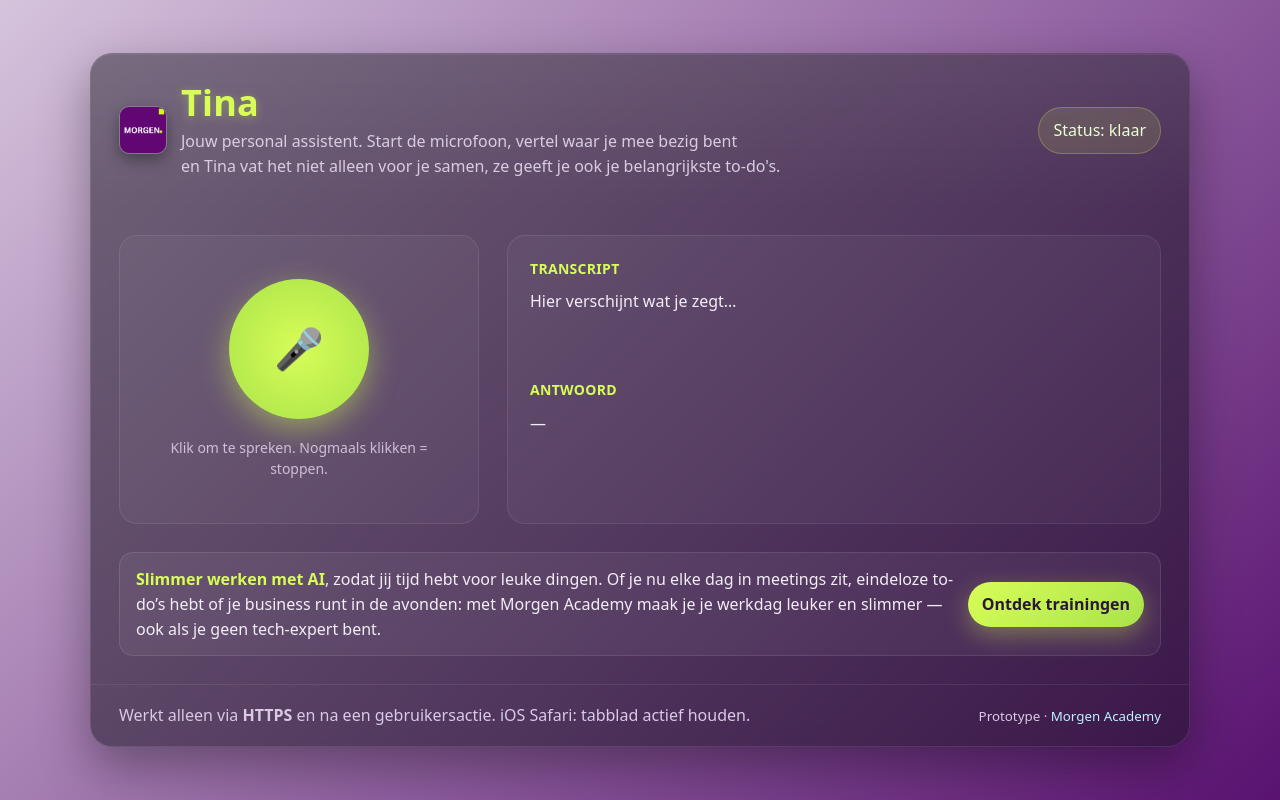
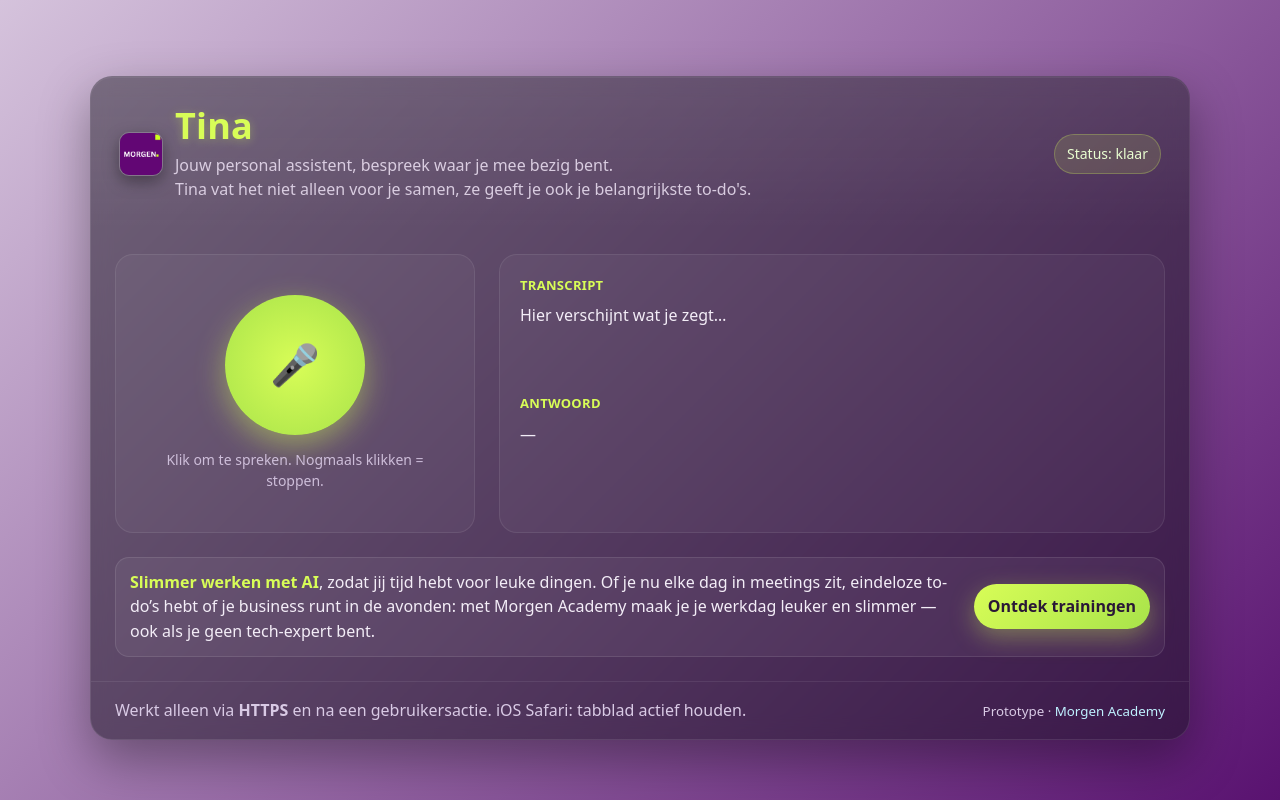
Before and after one commit to harmenvanheist-dotcom/Tina-voice, a plain HTML site: page index.html in a window 1280 px wide. Drawn offline with Linux system fonts and the light colour scheme.

Commit message:
Update index.html

```diff
--- a/index.html
+++ b/index.html
@@ -2,7 +2,7 @@
 <html lang="nl">
 <head>
   <meta charset="utf-8" />
-  <meta name="viewport" content="width=device-width, initial-scale=1" />
+  <meta name="viewport" content="width=device-width, initial-scale=1, viewport-fit=cover" />
   <title>Tina · Voice Assistant · Morgen Academy</title>
   <meta name="description" content="Nederlandstalige voice interface met native microfoon-toegang." />
   <link rel="icon" href="logo.png">
@@ -12,12 +12,14 @@
     html, body { height: 100%; }
     body {
       margin: 0;
+      -webkit-text-size-adjust: 100%;
       font: 16px/1.55 system-ui, -apple-system, "Segoe UI", Roboto, Inter, Arial, sans-serif;
       background: linear-gradient(135deg, #D5C3DC 0%, #591270 100%) fixed;
       color: #f7f7f9;
       display: grid;
       place-items: center;
-      padding: clamp(16px, 3vw, 32px);
+      padding: clamp(12px, 3vw, 32px);
+      padding-bottom: calc(16px + env(safe-area-inset-bottom));
     }
     a { color: #bff1ff; text-decoration: none; }
     a:hover { text-decoration: underline; }
@@ -34,18 +36,16 @@
     }
 
     header {
-      padding: clamp(18px, 3vw, 28px);
+      padding: clamp(14px, 3vw, 28px);
       display: grid;
       grid-template-columns: auto 1fr auto;
       align-items: center;
-      gap: 16px;
+      gap: 12px;
       background: linear-gradient(180deg, rgba(255,255,255,0.06), rgba(255,255,255,0));
     }
-    .brand {
-      display: flex; align-items: center; gap: 14px;
-    }
+    .brand { display: flex; align-items: center; gap: 12px; }
     .brand .logo {
-      width: 48px; height: 48px; border-radius: 10px; overflow: hidden;
+      width: 44px; height: 44px; border-radius: 10px; overflow: hidden;
       border: 1px solid rgba(255,255,255,.15);
       box-shadow: 0 6px 16px rgba(0,0,0,.35);
       flex: 0 0 auto;
@@ -54,8 +54,7 @@
     .brand-title { display: grid; gap: 6px; align-items: start; }
     .brand-title h1 {
       margin: 0;
-      /* iets groter dan vorige versie */
-      font-size: clamp(24px, 3.6vw, 36px);
+      font-size: clamp(22px, 3.6vw, 36px);
       letter-spacing: .2px;
       color: #D8FD57;
       text-shadow: 0 2px 10px rgba(216,253,87,.3);
@@ -65,27 +64,30 @@
 
     .status-chip {
       justify-self: end;
-      padding: 10px 14px; border-radius: 999px;
+      padding: 8px 12px; border-radius: 999px;
       background: rgba(216,253,87,.12); color: #e9ffd1;
       border: 1px solid rgba(216,253,87,.25); white-space: nowrap;
       font-variant-numeric: tabular-nums;
+      font-size: 14px;
     }
 
     .grid {
       display: grid; grid-template-columns: 360px 1fr;
-      gap: clamp(16px, 3vw, 28px); padding: clamp(18px, 3vw, 28px);
+      gap: clamp(12px, 3vw, 24px); padding: clamp(12px, 3vw, 24px);
     }
     @media (max-width: 900px) { .grid { grid-template-columns: 1fr; } }
+
     .panel {
       background: rgba(255,255,255,0.04);
       border: 1px solid rgba(255,255,255,0.08);
       border-radius: 18px;
-      padding: clamp(16px, 2.6vw, 22px);
-      min-height: 180px;
+      padding: clamp(12px, 2.6vw, 20px);
+      min-height: 140px;
     }
-    .panel h2 { margin: 0 0 10px; font-size: 14px; letter-spacing: .3px; text-transform: uppercase; color: #D8FD57; }
-    .panel .content { color: #f3edf7; min-height: 90px; white-space: pre-wrap; word-break: break-word; }
-    .control { display: grid; place-items: center; gap: 18px; text-align: center; }
+    .panel h2 { margin: 0 0 8px; font-size: 13px; letter-spacing: .3px; text-transform: uppercase; color: #D8FD57; }
+    .panel .content { color: #f3edf7; min-height: 90px; white-space: pre-wrap; word-break: break-word; hyphens: auto; }
+    .control { display: grid; place-items: center; gap: 14px; text-align: center; }
+
     .mic-button {
       width: 140px; height: 140px; border-radius: 50%; border: none; cursor: pointer;
       color: #591270;
@@ -98,7 +100,8 @@
     .mic-button:active { transform: translateY(0) scale(.98); }
     .mic-button.active {
       background: radial-gradient(70% 70% at 50% 50%, #ff6b6b 0%, #ff5252 100%);
-      color: #fff; box-shadow: 0 16px 40px rgba(255,107,107,.55); animation: pulse 1.4s infinite;
+      color: #fff; box-shadow: 0 16px 40px rgba(255,107,107,.55);
+      animation: pulse 1.4s infinite;
     }
     @keyframes pulse {
       0% { box-shadow: 0 12px 30px rgba(255,107,107,.45); transform: scale(1); }
@@ -108,17 +111,15 @@
     .hint { color: #d9cae5; opacity: .9; font-size: 14px; }
 
     /* CTA blok onder de tool */
-    .cta-wrap {
-      padding: 0 clamp(18px, 3vw, 28px) clamp(22px, 3vw, 28px);
-    }
+    .cta-wrap { padding: 0 clamp(12px, 3vw, 24px) clamp(16px, 3vw, 24px); }
     .cta {
-      padding: 14px 16px;
+      padding: 12px 14px;
       border: 1px solid rgba(255,255,255,0.10);
       border-radius: 14px;
       background: rgba(255,255,255,0.05);
       display: grid;
       grid-template-columns: 1fr auto;
-      gap: 12px;
+      gap: 10px;
       align-items: center;
     }
     .cta p { margin: 0; color: #f3edf7; }
@@ -135,8 +136,36 @@
     }
     .cta .btn:hover { transform: translateY(-1px); }
 
-    footer { padding: clamp(12px, 2vw, 18px) clamp(18px, 3vw, 28px); display: flex; justify-content: space-between; gap: 12px; color: #d9cae5; border-top: 1px solid rgba(255,255,255,0.08); }
+    footer {
+      padding: clamp(10px, 2vw, 16px) clamp(12px, 3vw, 24px);
+      display: flex; justify-content: space-between; gap: 10px; color: #d9cae5;
+      border-top: 1px solid rgba(255,255,255,0.08);
+    }
     footer a { color: #bff1ff; }
+
+    /* Mobile tweaks */
+    @media (max-width: 600px) {
+      .brand .logo { width: 38px; height: 38px; }
+      .brand-title h1 { font-size: 22px; }
+      .brand-title p { font-size: 14px; }
+      .status-chip { font-size: 12px; padding: 6px 10px; }
+      .mic-button { width: 110px; height: 110px; font-size: 34px; }
+      .panel .content { font-size: 15px; }
+      .cta { grid-template-columns: 1fr; }
+      .cta .btn { width: 100%; text-align: center; }
+      footer { flex-direction: column; align-items: flex-start; gap: 6px; }
+    }
+
+    @media (max-width: 380px) {
+      .mic-button { width: 96px; height: 96px; font-size: 30px; }
+      .panel { padding: 10px; }
+      .panel h2 { font-size: 12px; }
+      .panel .content { font-size: 14px; }
+    }
+
+    @media (prefers-reduced-motion: reduce) {
+      .mic-button.active { animation: none; }
+    }
   </style>
 </head>
 <body>
@@ -148,7 +177,7 @@
         </a>
         <div class="brand-title">
           <h1>Tina</h1>
-          <p>Jouw personal assistent. Start de microfoon, vertel waar je mee bezig bent <br>en Tina vat het niet alleen voor je samen, ze geeft je ook je belangrijkste to-do's.</p>
+          <p>Jouw personal assistent, bespreek waar je mee bezig bent.<br>Tina vat het niet alleen voor je samen, ze geeft je ook je belangrijkste to-do's.</p>
         </div>
       </div>
       <div></div>
```
